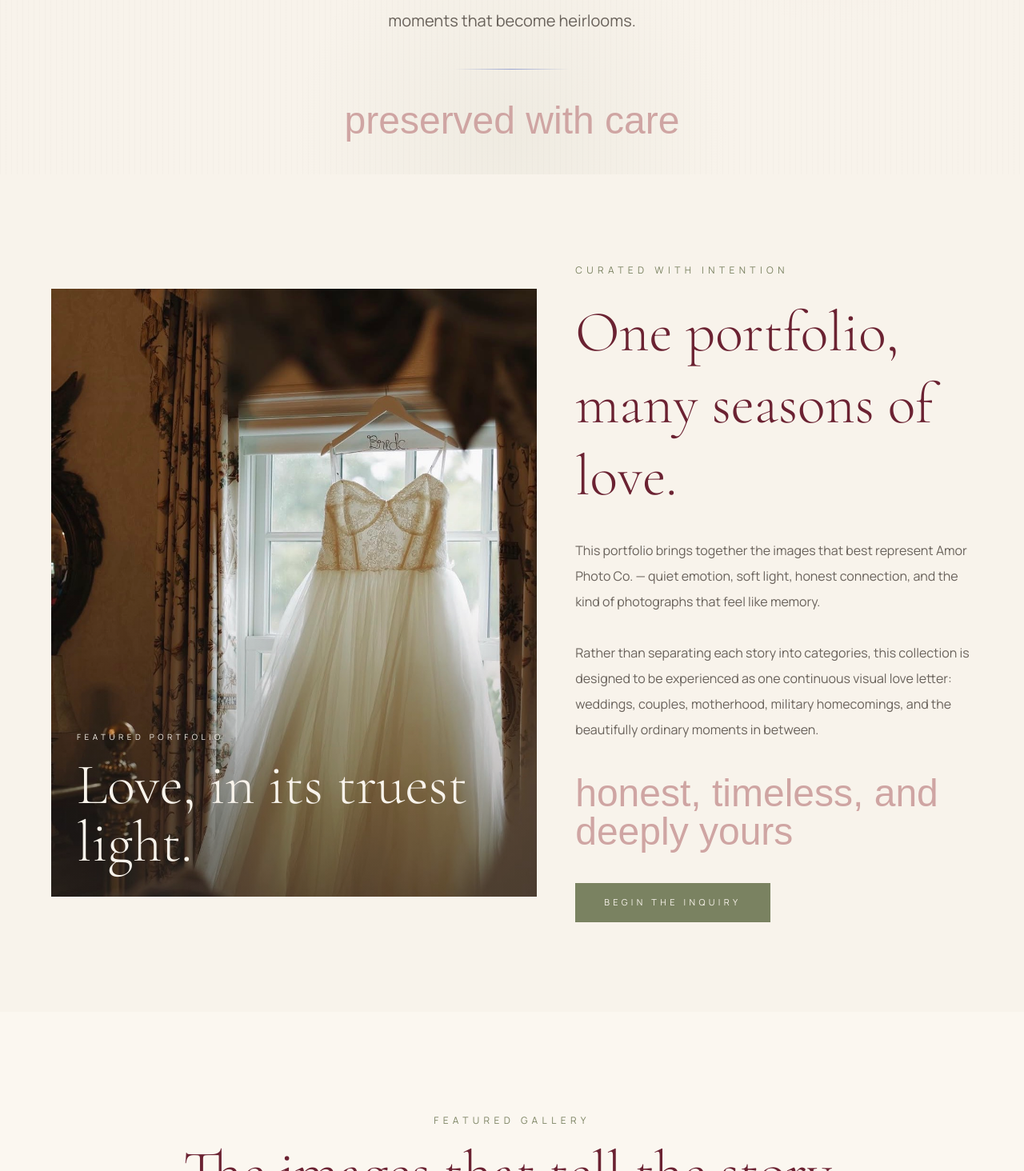
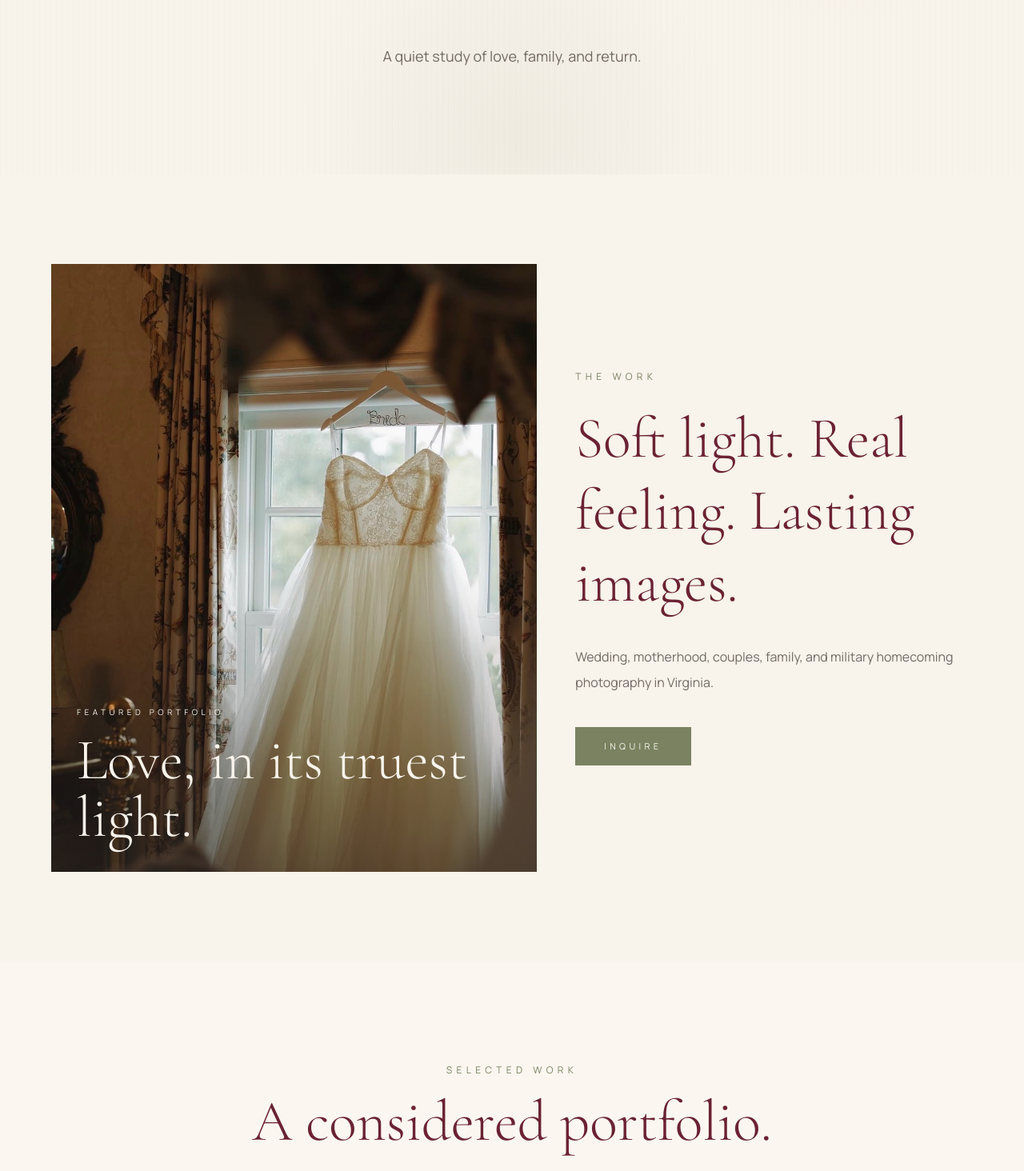
Before and after one commit to kydebo/amor-photo-co, a Next.js app: page /portfolio in a window 1280 px wide. Shown: the part 406-1870 px from the top of the page at 80% size. Built offline with nearby package versions, Linux system fonts and the light colour scheme; a web font is replaced by a local one.

Commit message:
Simplify portfolio copy

```diff
--- a/app/portfolio/page.tsx
+++ b/app/portfolio/page.tsx
@@ -132,18 +132,11 @@ export default function PortfolioPage() {
           </p>
 
           <h1 className="font-heading text-[#6B2232] text-6xl md:text-8xl lg:text-9xl font-light leading-tight mb-8">
-            The Portfolio
+  Portfolio
 </h1>
 
-          <p className="max-w-3xl mx-auto text-[#3A312B]/75 text-lg md:text-xl leading-loose">
-            A curated collection of love, motherhood, military homecomings, and
-            the honest moments that become heirlooms.
-          </p>
-
-          <div className="mx-auto mt-10 h-px w-36 bg-gradient-to-r from-transparent via-[#9AA6D3] to-transparent"></div>
-
-          <p className="font-hand text-[#CFA5A3] text-4xl md:text-5xl mt-10">
-            preserved with care
+<p className="max-w-2xl mx-auto text-[#3A312B]/70 text-base md:text-lg leading-loose">
+  A quiet study of love, family, and return.
 </p>
         </div>
       </section>
@@ -172,32 +165,19 @@ export default function PortfolioPage() {
 
           <div>
   <p className="uppercase tracking-[0.45em] text-xs text-[#7A8261] mb-6">
-              Curated With Intention
+    The Work
   </p>
 
   <h2 className="font-heading text-[#6B2232] text-5xl md:text-7xl font-light leading-tight mb-8">
-              One portfolio, many seasons of love.
+    Soft light. Real feeling. Lasting images.
   </h2>
 
-            <p className="text-[#3A312B]/75 leading-loose mb-8">
-              This portfolio brings together the images that best represent Amor
-              Photo Co. — quiet emotion, soft light, honest connection, and the
-              kind of photographs that feel like memory.
-            </p>
-
-            <p className="text-[#3A312B]/75 leading-loose mb-10">
-              Rather than separating each story into categories, this collection
-              is designed to be experienced as one continuous visual love letter:
-              weddings, couples, motherhood, military homecomings, and the
-              beautifully ordinary moments in between.
-            </p>
-
-            <p className="font-hand text-[#CFA5A3] text-4xl md:text-5xl mb-10">
-              honest, timeless, and deeply yours
+  <p className="text-[#3A312B]/70 leading-loose mb-10 max-w-xl">
+    Wedding, motherhood, couples, family, and military homecoming photography in Virginia.
   </p>
 
   <LuxuryButton href="/contact" variant="olive">
-              Begin the Inquiry
+    Inquire
   </LuxuryButton>
 </div>
         </div>
@@ -212,17 +192,12 @@ export default function PortfolioPage() {
         <div className="relative z-10 max-w-7xl mx-auto">
           <div className="text-center mb-20">
             <p className="uppercase tracking-[0.45em] text-xs text-[#7A8261] mb-5">
-              Featured Gallery
+  Selected Work
 </p>
 
-            <h2 className="font-heading text-[#6B2232] text-5xl md:text-7xl font-light mb-7">
-              The images that tell the story.
+<h2 className="font-heading text-[#6B2232] text-5xl md:text-7xl font-light">
+  A considered portfolio.
 </h2>
-
-            <p className="max-w-2xl mx-auto text-[#3A312B]/70 leading-loose">
-              A single curated gallery of the photographs used to represent the
-              heart, feeling, and visual direction of Amor Photo Co.
-            </p>
           </div>
 
  <div className="grid gap-10">
@@ -320,21 +295,15 @@ export default function PortfolioPage() {
       {/* CLOSING CTA */}
       <section className="bg-[#F8F3EB] px-6 md:px-16 py-28 text-center">
         <p className="uppercase tracking-[0.45em] text-xs text-[#7A8261] mb-5">
-          Ready When You Are
+  Availability
 </p>
 
 <h2 className="font-heading text-[#6B2232] text-5xl md:text-7xl font-light mb-8">
-          Let’s preserve what this season feels like.
+  Now booking select sessions.
 </h2>
 
-        <p className="max-w-2xl mx-auto text-[#3A312B]/70 leading-loose mb-12">
-          Amor Photo Co. accepts a limited number of weddings, sessions, and
-          military homecomings each season to ensure every gallery is created
-          with care.
-        </p>
-
 <LuxuryButton href="/contact" variant="periwinkle">
-          Begin Your Story
+  Begin an Inquiry
 </LuxuryButton>
       </section>
 
```
Lines whose indentation alone changed are shown as unchanged.
